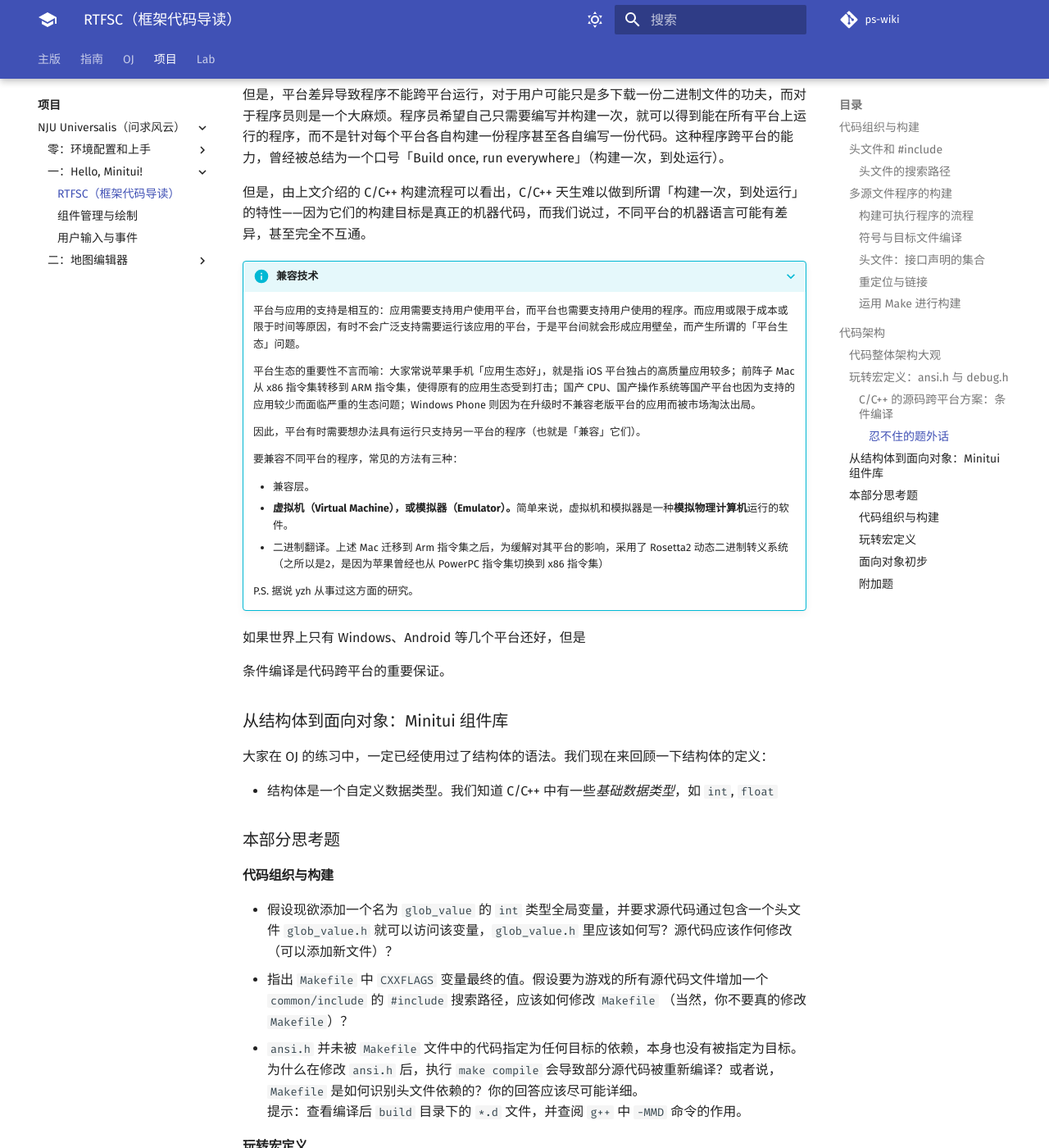
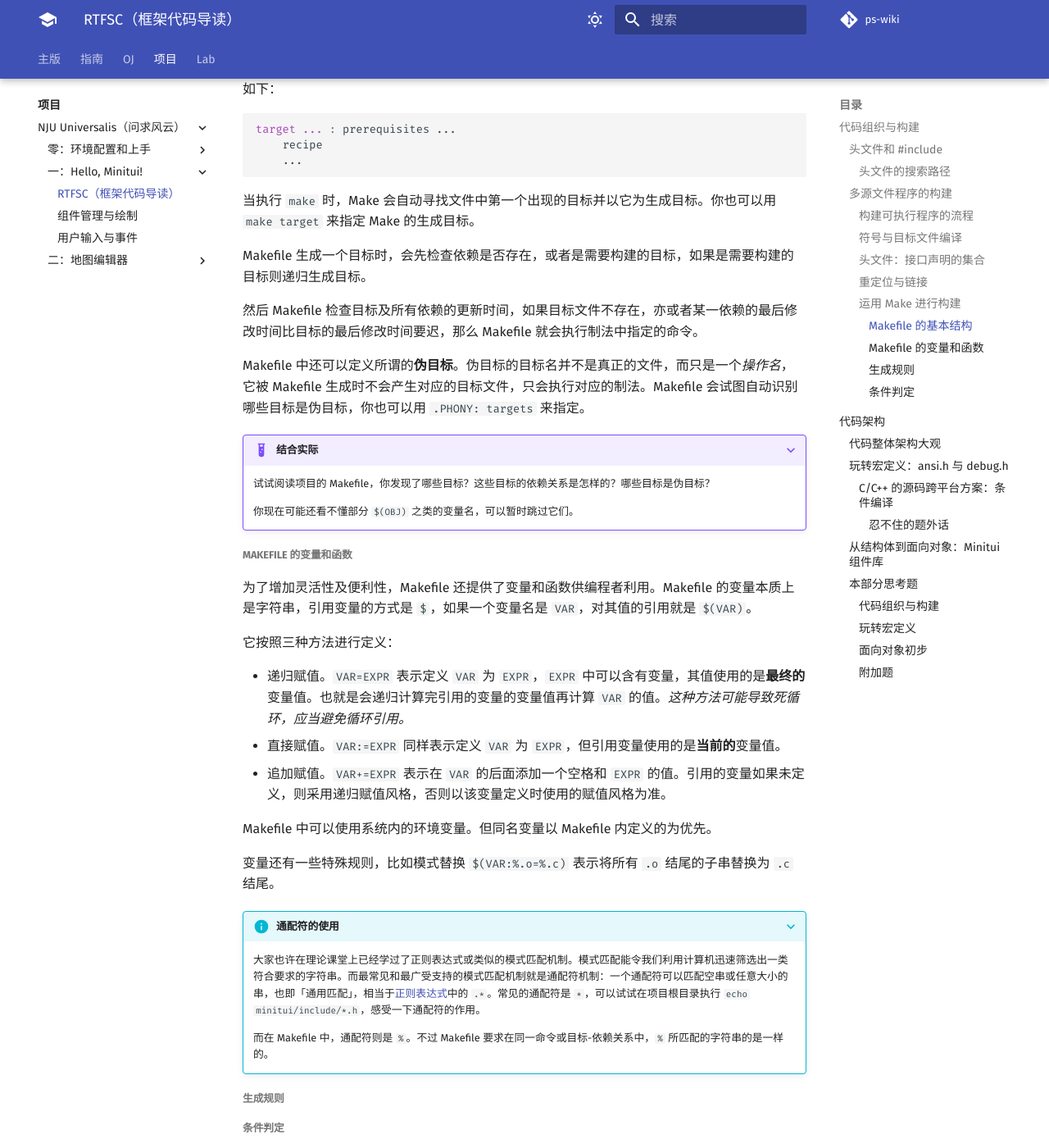
Before and after one commit to PS2023-programming/ps-wiki, an MkDocs documentation site: the page built from docs/program/ps1/1/learn_program.md, in a window 1280 px wide and 1400 px high, scrolled down 5957 px. Shown: the whole window at 82% size. Built offline with MkDocs 1.6.1 and Material for MkDocs 9.7.7, drawn with Linux system fonts in a browser that asks for light colours; comment, search, counter and statistics services are not loaded; some of the changed text lies outside the part shown.

Commit message:
11-23 upd learn-program

````diff
--- a/docs/program/ps1/1/learn_program.md
+++ b/docs/program/ps1/1/learn_program.md
@@ -169,15 +169,82 @@ int main() {
     + **允许闭源提供模块。**有些商业公司并不希望你在使用他们开发的模块时得到他们的高级语言源码，直接提供二进制模块文件可以避免这一点。
     + **方便动态链接。**如果编译前就需要知道所有模块的源代码，那么无法进行动态链接，相同模块的二进制代码无法在运行时复用。
 
-#### 运用 Make 进行构建
-
-#####
-
 ???+ example "手动构建项目"
 
     之前我们说过可以通过 `make -n` 来查看项目构建时 `make` 运行的命令。
 
     假设 `make` 不存在，你应该如何构建整个项目呢？既然你已经了解了项目构建的流程了，不妨动手试试看。
+
+#### 运用 Make 进行构建
+
+一条条手动运行构建项目的命令既麻烦又容易出错。我们在[第零阶段](../../0/complete_shell)介绍了可用于构建的自动化工具 Make 来帮我们解决这一难题。在学习了构建项目的流程之后，现在我们进一步学习如何利用 Make 来自动化构建项目。
+
+首先，在某一目录下执行 `make` 命令时，`make` 会自动寻找指定目录（默认是当前目录，当然也可以通过 `-C DIRECTORY` 指定）下寻找 `Makefile` 或 `makefile` 文件，并按照其中的指示来执行项目的构建。可以看出，运用 Make 的核心就是学会编写 Makefile。
+
+我们接下来简要介绍一下编写 Makefile 的基础知识。
+
+##### Makefile 的基本结构
+
+我们首先介绍 Makefile 中的几个核心概念：
+
++ **目标（target）。**表示一个 Makefile 需要生成的文件。
++ **依赖（prerequisites）。**表示目标所依赖的文件（可以是其他目标）。
++ **制法（recipe）。**表示生成一个目标需要执行的命令。
+
+以上三部分合起来描述了目标及目标的生成方法，并构成了 Makefile 的一个基本执行单元，格式如下：
+
+```makefile
+target ... : prerequisites ...
+    recipe
+    ...
+```
+
+当执行 `make` 时，Make 会自动寻找文件中第一个出现的目标并以它为生成目标。你也可以用 `make target` 来指定 Make 的生成目标。
+
+Makefile 生成一个目标时，会先检查依赖是否存在，或者是需要构建的目标，如果是需要构建的目标则递归生成目标。
+
+然后 Makefile 检查目标及所有依赖的更新时间，如果目标文件不存在，亦或者某一依赖的最后修改时间比目标的最后修改时间要迟，那么 Makefile 就会执行制法中指定的命令。
+
+Makefile 中还可以定义所谓的**伪目标**。伪目标的目标名并不是真正的文件，而只是一个*操作名*，它被 Makefile 生成时不会产生对应的目标文件，只会执行对应的制法。Makefile 会试图自动识别哪些目标是伪目标，你也可以用 `.PHONY: targets` 来指定。
+
+???+ example "结合实际"
+    试试阅读项目的 Makefile，你发现了哪些目标？这些目标的依赖关系是怎样的？哪些目标是伪目标？
+
+    你现在可能还看不懂部分 `$(OBJ)` 之类的变量名，可以暂时跳过它们。
+
+##### Makefile 的变量和函数
+
+为了增加灵活性及便利性，Makefile 还提供了变量和函数供编程者利用。Makefile 的变量本质上是字符串，引用变量的方式是 `$`，如果一个变量名是 `VAR`，对其值的引用就是 `$(VAR)`。
+
+它按照三种方法进行定义：
+
++ 递归赋值。`VAR=EXPR` 表示定义 `VAR` 为 `EXPR`，`EXPR` 中可以含有变量，其值使用的是**最终的**变量值。也就是会递归计算完引用的变量的变量值再计算 `VAR` 的值。*这种方法可能导致死循环，应当避免循环引用。*
++ 直接赋值。`VAR:=EXPR` 同样表示定义 `VAR` 为 `EXPR`，但引用变量使用的是**当前的**变量值。
++ 追加赋值。`VAR+=EXPR` 表示在 `VAR` 的后面添加一个空格和 `EXPR` 的值。引用的变量如果未定义，则采用递归赋值风格，否则以该变量定义时使用的赋值风格为准。
+
+Makefile 中可以使用系统内的环境变量。但同名变量以 Makefile 内定义的为优先。
+
+变量还有一些特殊规则，比如模式替换 `$(VAR:%.o=%.c)` 表示将所有 `.o` 结尾的子串替换为 `.c` 结尾。
+
+???+ info "通配符的使用"
+    大家也许在理论课堂上已经学过了正则表达式或类似的模式匹配机制。模式匹配能令我们利用计算机迅速筛选出一类符合要求的字符串。而最常见和最广受支持的模式匹配机制就是通配符机制：一个通配符可以匹配空串或任意大小的串，也即「通用匹配」，相当于[正则表达式](https://www.runoob.com/regexp/regexp-tutorial.html)中的 `.*`。常见的通配符是 `*`，可以试试在项目根目录执行 `echo minitui/include/*.h`，感受一下通配符的作用。
+
+    而在 Makefile 中，通配符则是 `%`。不过 Makefile 要求在同一命令或目标-依赖关系中，`%` 所匹配的字符串的是一样的。
+
+
+
+##### 生成规则
+
+##### 条件判定
+
+???+ note "进一步学习"
+    要进一步了解 Makefile 的编写和 Make 的使用，可以参考两样资料。
+
+    + [GNU make 官方文档](https://www.gnu.org/software/make/manual/make.html)。这里有对于 Make 和 Makefile 用法和规范的最详尽和权威的描述。
+    + [跟我一起写 Makefile](../../../../files/Makefile.pdf)。这是一个初学者友好，循序渐进的中文教程。上文介绍 Makefile 的内容也参考了此教程。*该教程的作者[陈皓](https://coolshell.cn/haoel/)于 2023 年 5 月猝然去世。R. I. P.*。
+
+#####
+
 
 ## 代码架构
 
````
Also changed, not shown: 3 other files.
